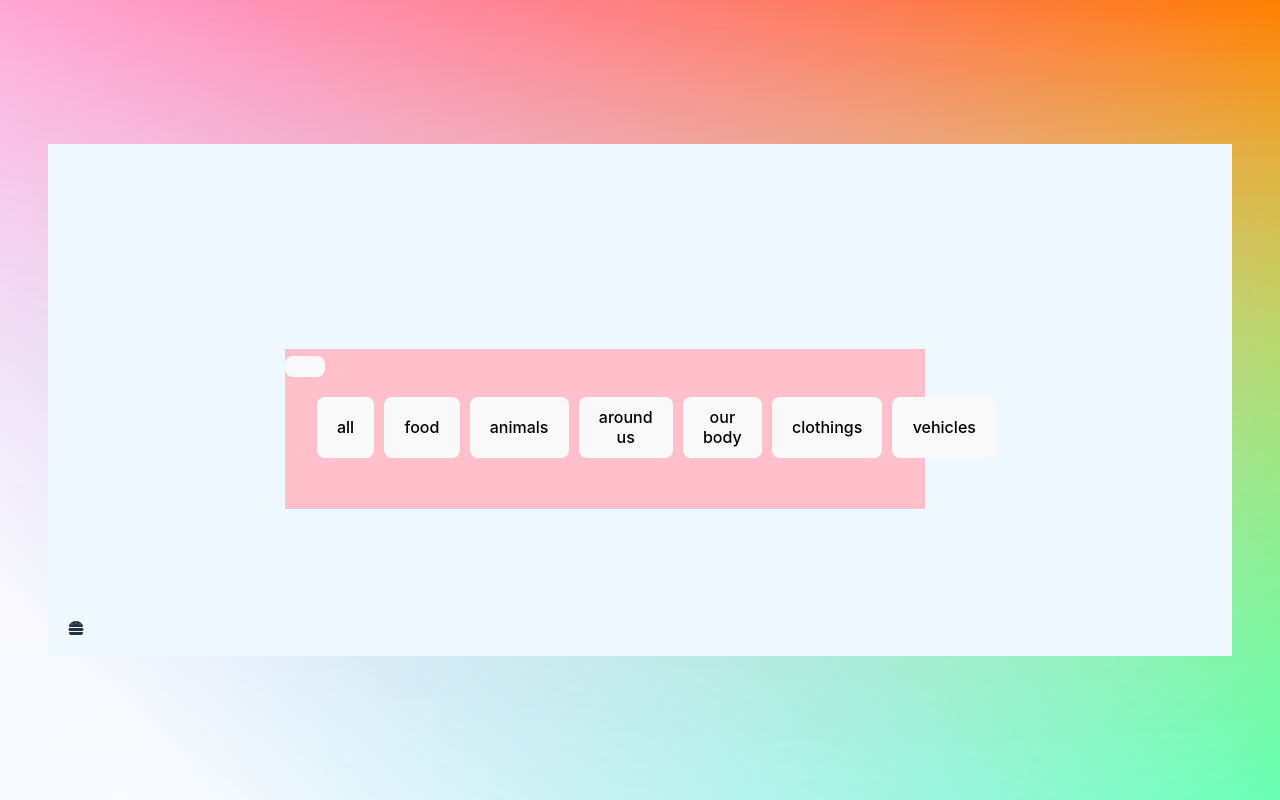
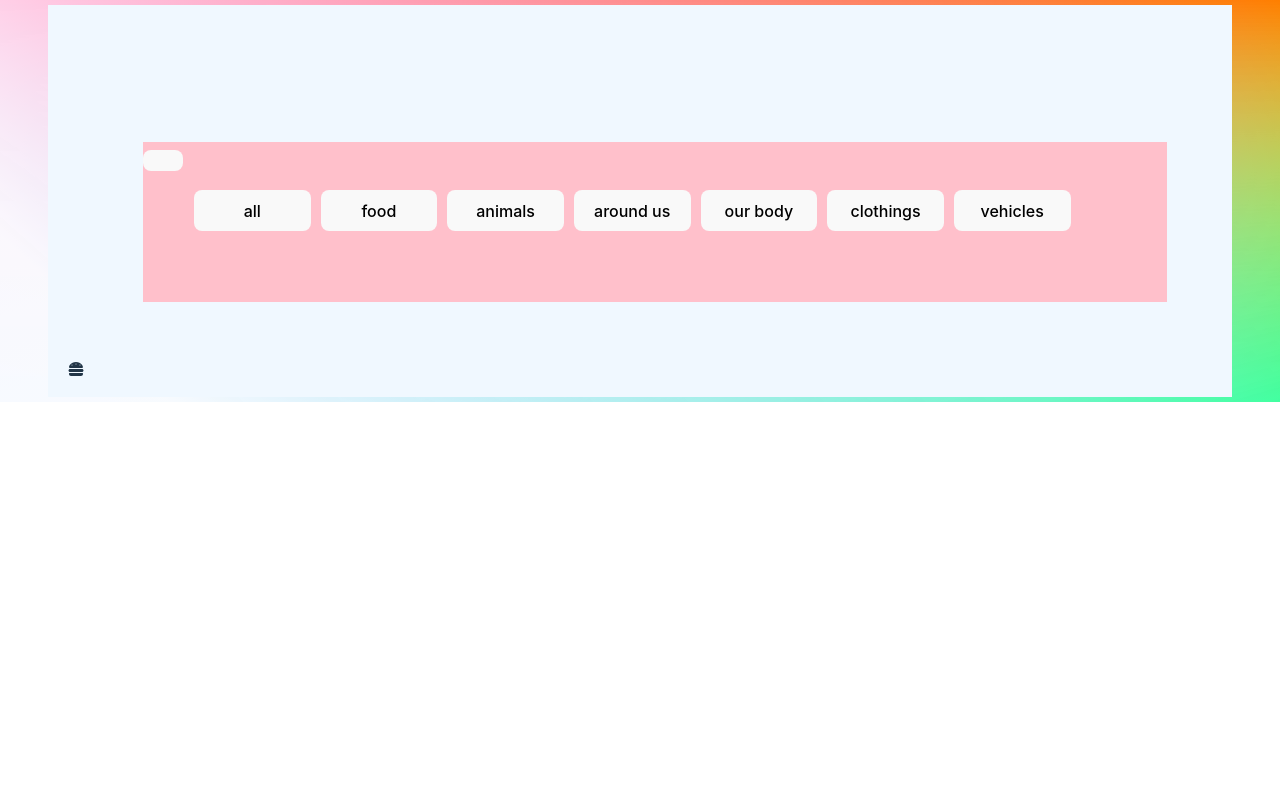
Before and after one commit to pattpjy/word-game-typescript, a React (Vite) app: page /game in a window 1280 px wide. Built offline with nearby package versions, Linux system fonts and the light colour scheme; some icons are missing.

Commit message:
Add styles

```diff
--- a/src/components/CatBox/catBox.module.css
+++ b/src/components/CatBox/catBox.module.css
@@ -1,8 +1,8 @@
 .box {
   position: absolute;
-  top: 40%;
-  left: 20%;
-  width: 50vw;
+  top: 35%;
+  left: 8%;
+  width: 80vw;
   height: 20vh;
   background-color: pink;
 }
--- a/src/containers/container.module.css
+++ b/src/containers/container.module.css
@@ -9,7 +9,7 @@
 .game-board {
   position: relative;
   width: 90vw;
-  height: 60vh;
+  height: 45vh;
   background-color: aliceblue;
   margin: 5px;
   display: flex;
--- a/src/index.css
+++ b/src/index.css
@@ -1,3 +1,4 @@
+/* Tablet and landscape styles */
 :root {
   font-family: Inter, system-ui, Avenir, Helvetica, Arial, sans-serif;
   line-height: 1.5;
@@ -25,8 +26,8 @@ body {
   display: flex;
   place-items: center;
   justify-content: center;
-  min-width: 320px;
-  min-height: 100vh;
+  height: 100%;
+  background-size: cover;
   background: linear-gradient(red, transparent),
     linear-gradient(45deg, hwb(0 96% 3%) 10%, transparent),
     linear-gradient(to top left, lime, transparent),
@@ -70,3 +71,10 @@ button:focus-visible {
     background-color: #f9f9f9;
   }
 }
+
+/* Desktop styles */
+@media only screen and (min-width: 1024px) {
+  .game-view {
+    height: 600px; /* Adjust the height value as needed for desktops */
+  }
+}
```
Also changed, not shown: src/App.module.css (+0 -9 lines).
